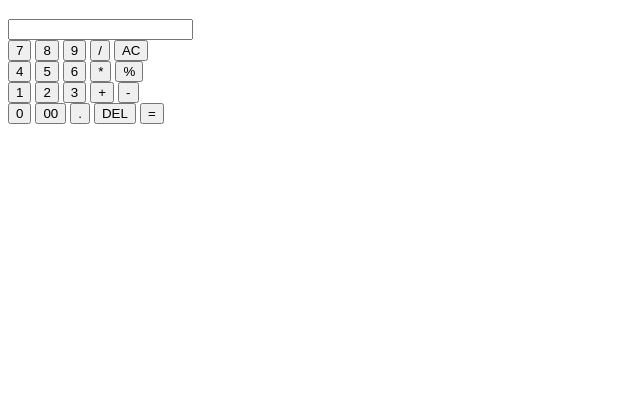
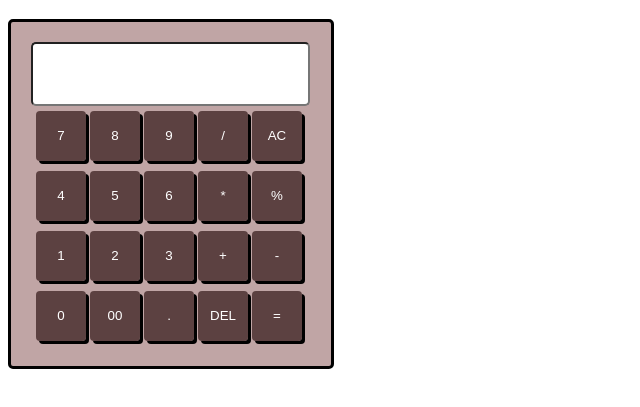
Before and after one commit to Sathishthanneeru/Dynamic-calculator, a plain HTML site: page index.html in a window 1280 px wide. Shown: the part 61-468 px from the top of the page, without its empty margins (0-640 px from the left). Drawn offline with Linux system fonts and the light colour scheme.

Commit message:
styles are added

```diff
--- a/index.css
+++ b/index.css
@@ -0,0 +1,35 @@
+button{
+    height: 50px;
+    width: 50px;
+    border-color: transparent;
+    border-radius: 4px;
+    background-color: rgba(65, 39, 39, 0.785);
+    box-shadow: 3px 3px black ;
+    color: white;
+
+
+}
+.md div{
+    padding: 5px;
+}
+input{
+    width: 265px;
+    height: 50px;
+    padding: 5px;
+    border-radius: 5px;
+
+
+}
+.md{
+    border: 3px solid black;
+    width: 280px;
+    padding: 20px;
+    border-radius: 5px;
+    background-color: rgb(192, 165, 165);
+}
+button:hover{
+    background-color: rgb(92, 115, 115);
+}
+button:active{
+    background-color: rgb(74, 94, 135);
+}
--- a/index.html
+++ b/index.html
@@ -4,10 +4,11 @@
     <meta charset="UTF-8">
     <meta name="viewport" content="width=device-width, initial-scale=1.0">
     <title>Document</title>
+    <link rel="stylesheet" href="./index.css">
 </head>
 <body>
     <h1>DYNAMIC CALCULATOR</h1>
-    <div>
+    <div class="md">
         <input type="text">
         <div>
             <button value="7" onclick="calc(event)">7</button>
```
